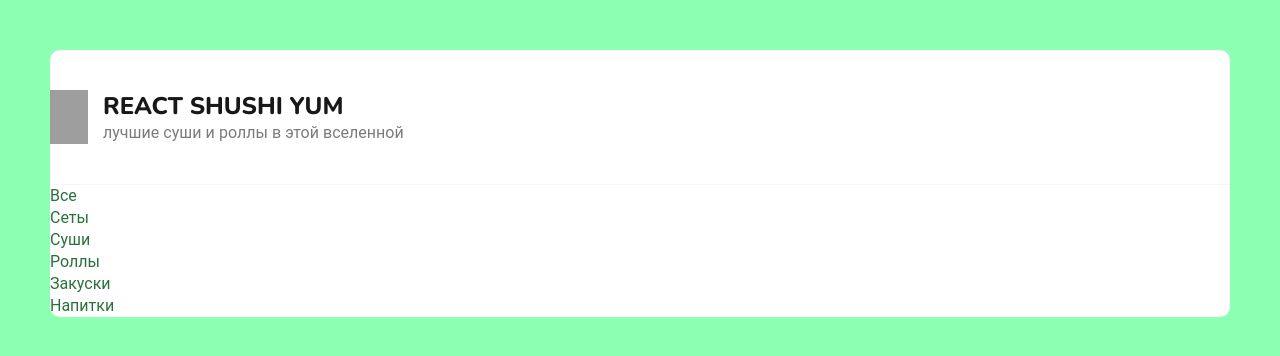
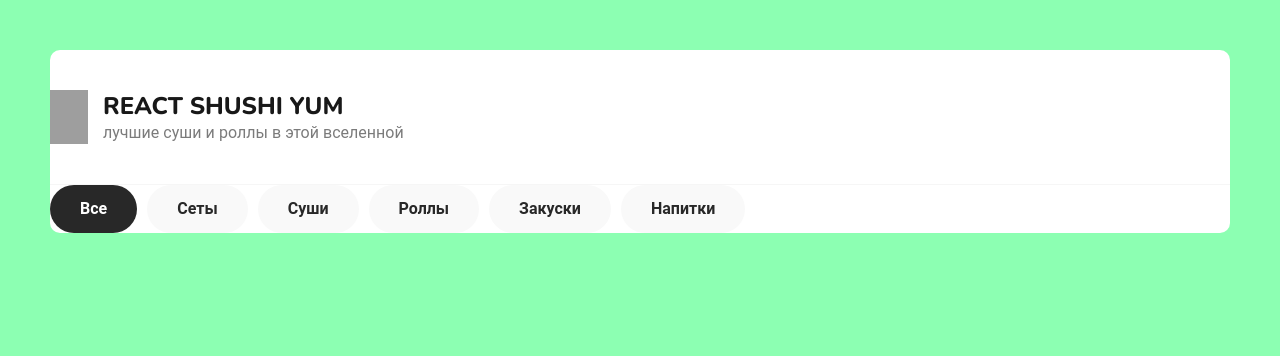
Before and after one commit to Sivchenko-Anna/sushi-yum, a React (Vite) app in the folder sushi-yum/: page / in a window 1280 px wide. Shown: the top 356 px of the page. Built offline with nearby package versions, Linux system fonts and the light colour scheme; grey boxes are pictures that could not be loaded; the HTML template or start-up script is replaced by a standard one.

Commit message:
feat: add styles for categories

```diff
--- a/sushi-yum/src/scss/_variables.scss
+++ b/sushi-yum/src/scss/_variables.scss
@@ -1,7 +1,8 @@
-$black: #232323;
+$black: #282828;
 $white: #fff;
 $background: rgb(140, 255, 178);
 $gray-line: #f6f6f6;
+$grey-bg: #f9f9f9;
 $primary: #28713B;
 $text-black: #181818;
 $text-grey: #7b7b7b;
--- a/sushi-yum/src/scss/app.scss
+++ b/sushi-yum/src/scss/app.scss
@@ -4,7 +4,6 @@
 
 body {
   background-color: $background;
-  color: $primary;
 }
 
 .wrapper {
--- /dev/null
+++ b/sushi-yum/src/scss/components/_categories.scss
@@ -0,0 +1,27 @@
+@import "../variables";
+
+.categories {
+  ul {
+    display: flex;
+    gap: 10px;
+    li {
+      background-color: $grey-bg;
+      font-weight: bold;
+      border-radius: 30px;
+      padding: 13px 30px;
+      cursor: pointer;
+      transition: background-color 0.1s ease-in-out;
+      @include noselect();
+      &:hover {
+        background-color: darken($grey-bg, 2%);
+      }
+      &:active {
+        background-color: darken($grey-bg, 5%);
+      }
+      &.active {
+        background-color: $black;
+        color: $white;
+      }
+    }
+  }
+}
--- a/sushi-yum/src/scss/components/_main.scss
+++ b/sushi-yum/src/scss/components/_main.scss
@@ -1 +1,2 @@
-@import "./header"
+@import "./header";
+@import "./categories";
```
